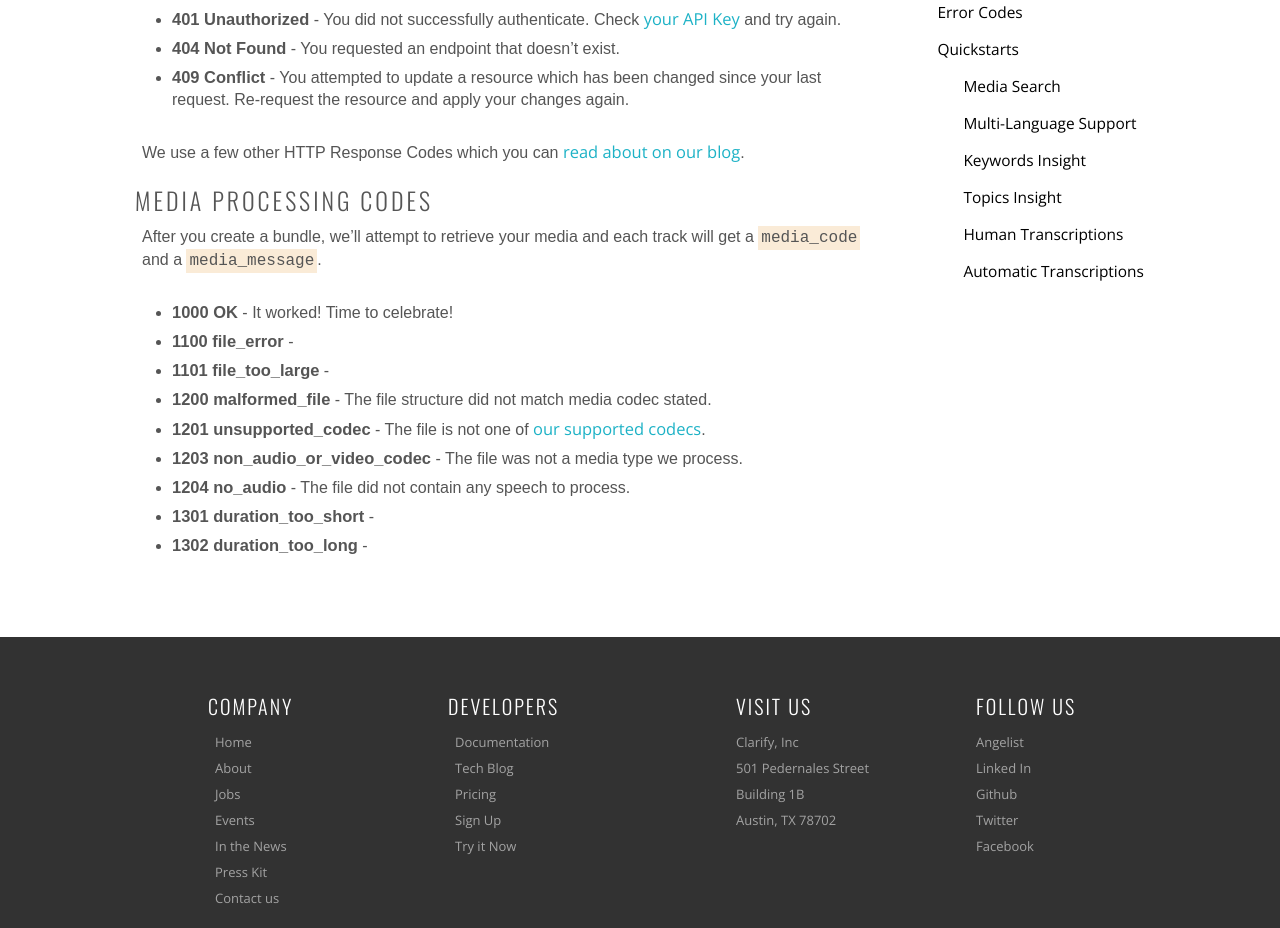
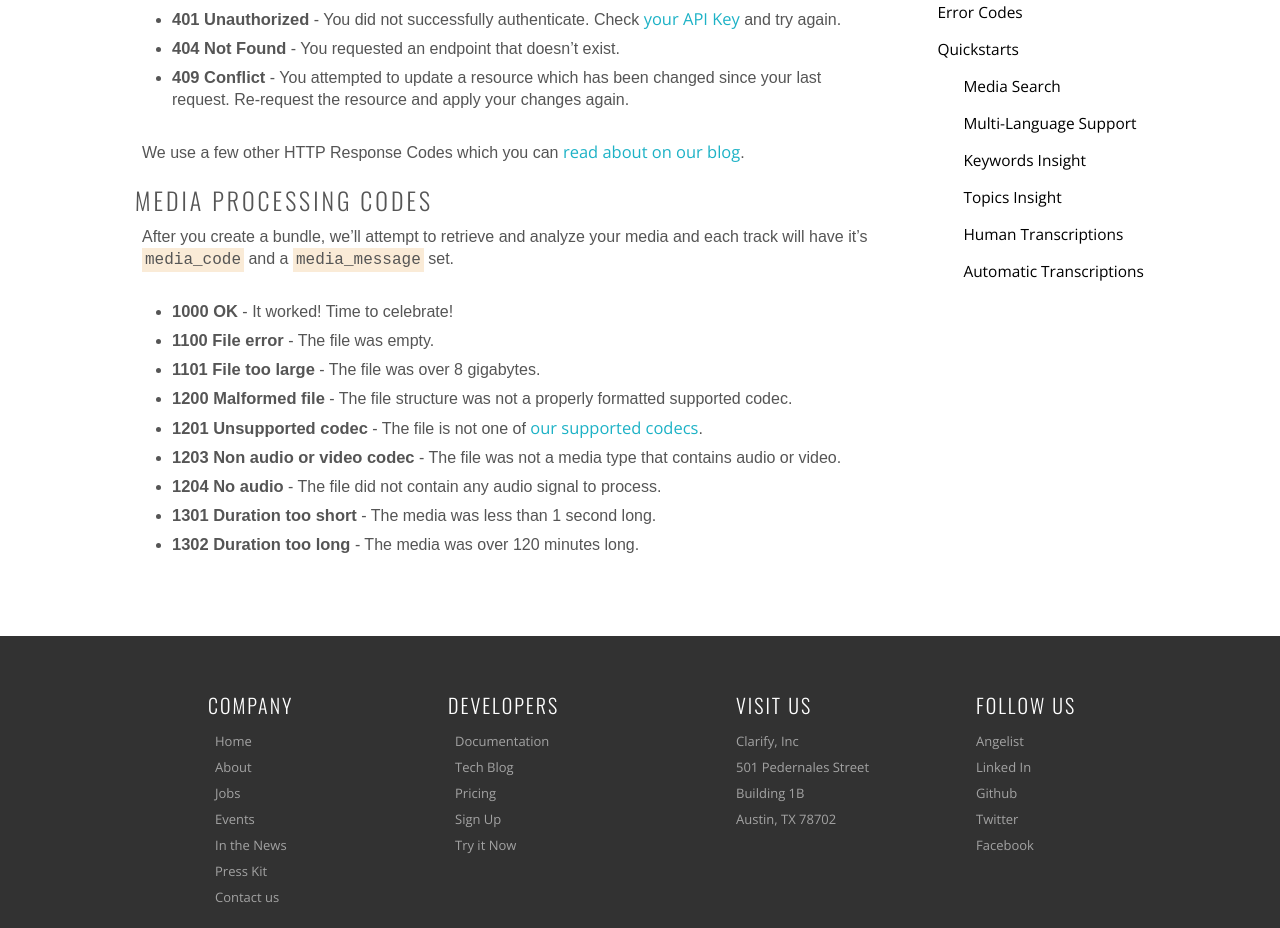
Before and after one commit to xclarifyio/clarify.github.io, a Jekyll site: the page built from errors/index.md, in a window 1280 px wide. Shown: the part 325-1253 px from the top of the page. Built offline with Jekyll 4.4.1, drawn with Linux system fonts in a browser that asks for light colours; some web fonts are replaced.

Commit message:
Added media code descriptions.

```diff
--- a/errors/index.md
+++ b/errors/index.md
@@ -18,14 +18,14 @@ We use a few other HTTP Response Codes which you can [read about on our blog](ht
 
 ### Media Processing Codes
 
-After you create a bundle, we'll attempt to retrieve your media and each track will get a <code>media_code</code> and a <code>media_message</code>.
+After you create a bundle, we'll attempt to retrieve and analyze your media and each track will have it's <code>media_code</code> and a <code>media_message</code> set.
 
 * **1000 OK** - It worked! Time to celebrate!
-* **1100 file_error** -
-* **1101 file_too_large** -
-* **1200 malformed_file** - The file structure did not match media codec stated.
-* **1201 unsupported_codec** - The file is not one of [our supported codecs](http://clarify.io/blog/audio-and-video-formats-for-the-clarify-api/).
-* **1203 non_audio_or_video_codec** - The file was not a media type we process.
-* **1204 no_audio** - The file did not contain any speech to process.
-* **1301 duration_too_short** -
-* **1302 duration_too_long** -
+* **1100 File error** - The file was empty.
+* **1101 File too large** - The file was over 8 gigabytes.
+* **1200 Malformed file** - The file structure was not a properly formatted supported codec.
+* **1201 Unsupported codec** - The file is not one of [our supported codecs](http://clarify.io/blog/audio-and-video-formats-for-the-clarify-api/).
+* **1203 Non audio or video codec** - The file was not a media type that contains audio or video.
+* **1204 No audio** - The file did not contain any audio signal to process.
+* **1301 Duration too short** - The media was less than 1 second long.
+* **1302 Duration too long** - The media was over 120 minutes long.
```
